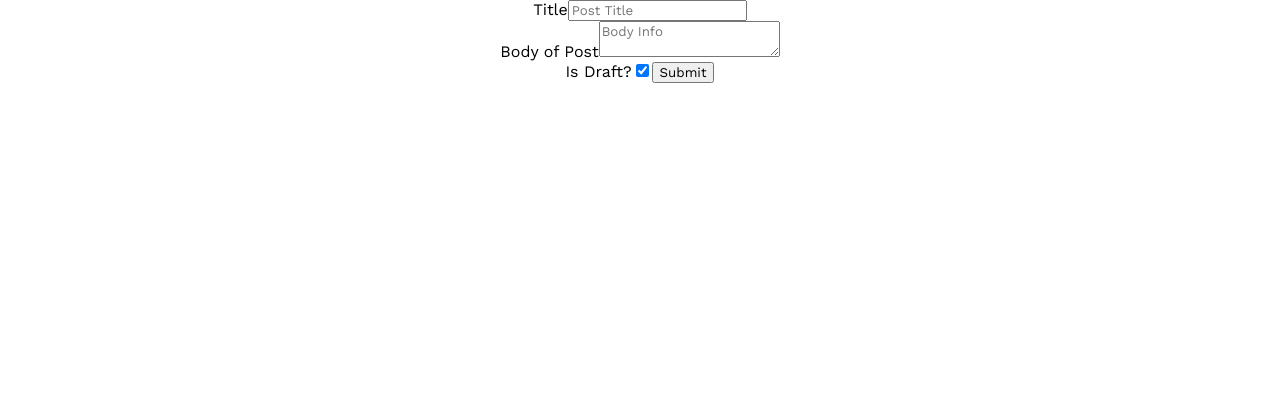
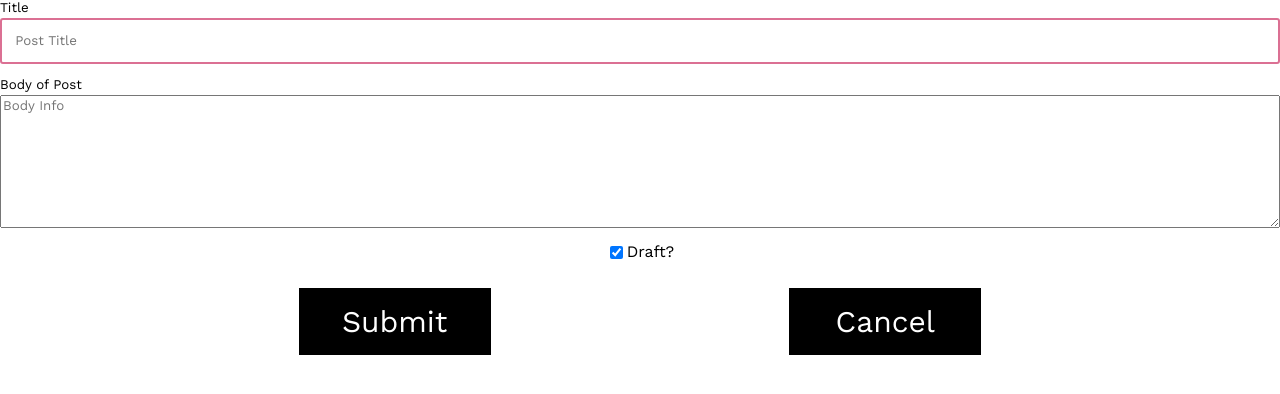
Before and after one commit to 100devs/course-tracker, a React (Create React App) app in the folder packages/client/: page /createPost in a window 1280 px wide. Shown: the top 394 px of the page. Built offline with nearby package versions, Linux system fonts and the light colour scheme; no server answers.

Commit message:
styled titles and inputs

```diff
--- a/packages/client/src/CreatePost.js
+++ b/packages/client/src/CreatePost.js
@@ -1,4 +1,11 @@
 import { useState } from "react";
+import ButtonDiv from "../../../packages/client/src/components/ButtonDiv";
+import Button from "../../../packages/client/src/components/Button";
+import InputDiv from "../../../packages/client/src/components/InputDiv";
+import Input from "../../../packages/client/src/components/Input";
+import InputLabel from "../../../packages/client/src/components/InputLabel";
+import TextArea from "./components/TextArea";
+import Checkbox from "../../../packages/client/src/components/Checkbox";
 
 // Data looks like this (for backend)
 // console.log({
@@ -37,44 +44,48 @@ function CreatePost() {
   return (
     <form className="" onSubmit={handleSubmit}>
       {/* Title Section */}
-      <section className="">
-        <label htmlFor="title">Title</label>
-        <input
-          type="text"
+      <InputDiv>
+        <InputLabel htmlFor="title">Title</InputLabel>
+        <Input
           name="title"
           placeholder="Post Title"
           value={title}
           onChange={(e) => setTitle(e.target.value)}
         />
-      </section>
+      </InputDiv>
 
       {/* Body Text Section */}
-      <section className="">
-        <label htmlFor="body">Body of Post</label>
-        <textarea
-          type="textarea"
+      <InputDiv>
+        <InputLabel htmlFor="body">Body of Post</InputLabel>
+        <TextArea
           name="body"
           placeholder="Body Info"
           value={body}
           onChange={(e) => setBody(e.target.value)}
         />
-      </section>
+      </InputDiv>
 
       {/* Publish and Submit Section */}
-      <section className="">
-        <label htmlFor="isDraft">Is Draft?</label>
-        <input
-          type="checkbox"
+      <InputDiv flexDirection="row" justify="center" align="center">
+        <Checkbox
           name="isDraft"
           checked={isDraft}
           value={isDraft}
           onChange={(e) => setIsDraft(e.currentTarget.checked)}
         />
-        {/* Change button element to component once avail. */}
-        <button className="btn" type="submit">
+        <InputLabel htmlFor="isDraft" fontSize="normal">
+          Draft?
+        </InputLabel>
+      </InputDiv>
+
+      {/* Change button element to component once avail. */}
+      <ButtonDiv>
+        <Button>Submit</Button>
+        <Button>Cancel</Button>
+      </ButtonDiv>
+      {/* <button className="btn" type="submit">
           Submit
-        </button>
-      </section>
+        </button> */}
     </form>
   );
 }
--- /dev/null
+++ b/packages/client/src/components/Checkbox.js
@@ -0,0 +1,9 @@
+import styled from "styled-components";
+const Checkbox = styled.input.attrs((props) => ({
+  type: "checkbox",
+}))`
+  width: auto;
+  margin: 0 0.3em;
+`;
+
+export default Checkbox;
--- /dev/null
+++ b/packages/client/src/components/Input.js
@@ -0,0 +1,13 @@
+import styled from "styled-components";
+const Input = styled.input.attrs((props) => ({
+  type: props.type || "text",
+  size: props.size || "1em",
+}))`
+  width: 100%;
+  border: 2px solid palevioletred;
+  border-radius: 3px;
+  margin: 0 0 ${(props) => props.size} 0;
+  padding: ${(props) => props.size};
+`;
+
+export default Input;
--- /dev/null
+++ b/packages/client/src/components/InputDiv.js
@@ -0,0 +1,16 @@
+import styled from "styled-components";
+
+const InputDiv = styled.div.attrs((props) => ({
+  flexDirection: props.flexDirection || "column",
+  justify: props.justify || "flex-start",
+  align: props.align || "auto",
+}))`
+  height: fit-content;
+  width: 100%;
+  display: flex;
+  flex-direction: ${(props) => props.flexDirection};
+  align-items: ${(props) => props.align};
+  justify-content: ${(props) => props.justify};
+`;
+
+export default InputDiv;
--- /dev/null
+++ b/packages/client/src/components/InputLabel.js
@@ -0,0 +1,11 @@
+import styled from "styled-components";
+const InputLabel = styled.label.attrs((props) => ({
+  fontSize: props.fontSize || "smaller",
+}))`
+  font-size: ${(props) => props.fontSize};
+  font-weight: lighter;
+  text-align: left;
+  margin-bottom: 3px;
+`;
+
+export default InputLabel;
--- /dev/null
+++ b/packages/client/src/components/TextArea.js
@@ -0,0 +1,8 @@
+import styled from "styled-components";
+const TextArea = styled.textarea.attrs((props) => ({}))`
+  height: 10em;
+  min-width: 100%;
+  margin: 0 0 1em 0;
+`;
+
+export default TextArea;
```
Also changed, not shown: 2 other files (tests, documents, lock files or other folders).
